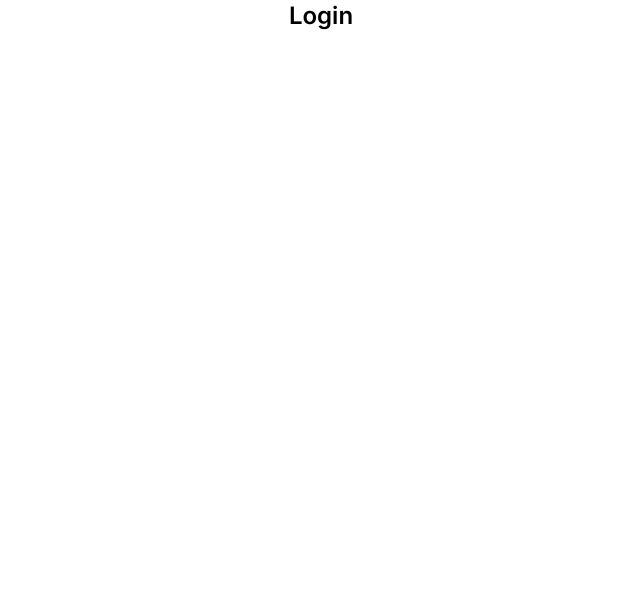
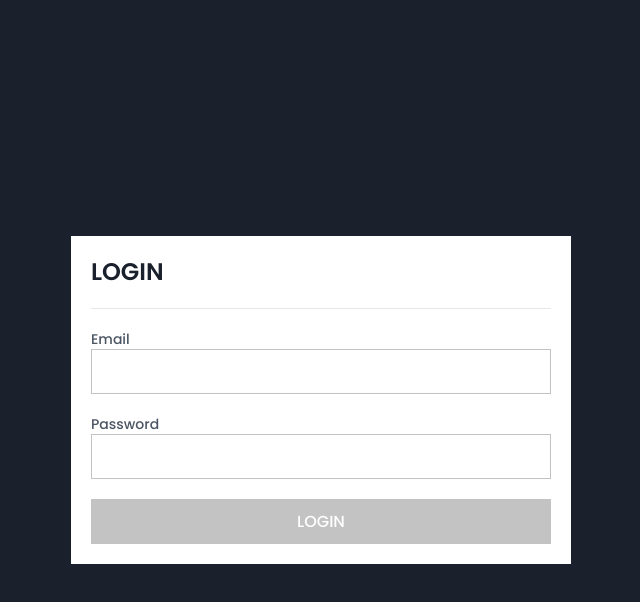
Before and after one commit to biosjuan/my-todo-nextjs, a Next.js app: page /login in a window 1280 px wide. Shown: the top 602 px of the page, without its empty margins (319-959 px from the left). Built offline with nearby package versions, Linux system fonts and the light colour scheme.

Commit message:
added routers

```diff
--- a/src/components/TodoList.tsx
+++ b/src/app/(protected)/_components/TodoList.tsx
@@ -2,8 +2,10 @@
 import React, { useEffect } from 'react';
 import { useSelector, useDispatch } from 'react-redux';
 import { Dispatch } from 'redux';
-import { RootState } from '../redux/store';
+import { RootState } from '../../../redux/store';
 import { getTodos } from '@/redux/todosSlice';
+import useCurrentUser from '@/hooks/useCurrentUser';
+import UserGreeting from '@/app/(protected)/_components/UserGreeting';
 
 const TodoList: React.FC = () => {
   const dispatch: Dispatch<any> = useDispatch();
@@ -12,11 +14,12 @@ const TodoList: React.FC = () => {
     dispatch(getTodos());
   }, [dispatch]);
 
+  const { user } = useCurrentUser('token');
+
   const { todos } = useSelector((state: RootState) => state.todos);
-  console.log('component', todos);
   return (
     <>
-      <h1 className='flex flex-col items-center'>JUSN</h1>
+      <UserGreeting user={user} />
       <div className='flex flex-col items-center'>
         <ul>
           {todos.map((todo) => (
--- /dev/null
+++ b/src/app/(protected)/_components/UserGreeting.tsx
@@ -0,0 +1,19 @@
+import { User } from '@/redux/usersSlice';
+
+import React from 'react';
+
+interface Props {
+  user: User | null;
+}
+
+const UserGreeting: React.FC<Props> = ({ user }) => {
+  if (!user) return null;
+
+  return (
+    <h1 className='flex flex-col items-center text-2xl font-semibold m-5'>
+      {user.email}
+    </h1>
+  );
+};
+
+export default UserGreeting;
--- a/src/app/(protected)/page.tsx
+++ b/src/app/(protected)/page.tsx
@@ -1,13 +1,11 @@
 import ReduxProvider from '@/components/ReduxProvider';
-import TodoList from '@/components/TodoList';
+import TodoList from '@/app/(protected)/_components/TodoList';
 
 export default function Home() {
   return (
     <>
       <h1 className='flex flex-col items-center text-2xl'>Home Page</h1>
-      <ReduxProvider>
-        <TodoList />
-      </ReduxProvider>
+      <TodoList />
     </>
   );
 }
--- a/src/app/(public)/login/page.tsx
+++ b/src/app/(public)/login/page.tsx
@@ -1,7 +1,76 @@
+'use client';
+import { RootState } from '@/redux/store';
+import { User, userLogin } from '@/redux/usersSlice';
+import { useRouter } from 'next/navigation';
+import { Dispatch, useEffect, useState } from 'react';
+import { useDispatch, useSelector } from 'react-redux';
+
 function Login() {
+  const router = useRouter();
+  const dispatch: Dispatch<any> = useDispatch();
+  const [user, setUser] = useState({
+    email: '',
+    password: '',
+  });
+
+  const isLogginButtonDisabled = () => {
+    return !user.password || !user.email;
+  };
+
+  const onLogin = () => {
+    dispatch(userLogin(user));
+  };
+
+  const { currentUser }: { currentUser: User | null } = useSelector(
+    (state: RootState) => state.users
+  );
+
+  useEffect(() => {
+    if (currentUser) {
+      router.push('/');
+    }
+  }, [currentUser, router]);
+
   return (
-    <div className='text-2xl font-semibold flex flex-col items-center'>
-      Login
+    <div className='bg-primary flex flex-col justify-center items-center h-screen lg:p-0 p-5'>
+      <div className='flex flex-col gap-5  bg-white p-5 lg:w-[500px] w=[380px] text-gray-600'>
+        <h1 className='text-2xl font-bold uppercase'>
+          <span className='text-primary'>Login</span>
+        </h1>
+        <hr />
+
+        <div className='flex flex-col'>
+          <label htmlFor='email' className='text-sm'>
+            Email
+          </label>
+          <input
+            type='text'
+            name='email'
+            id='email'
+            onChange={(e) => setUser({ ...user, email: e.target.value })}
+            value={user.email}
+          />
+        </div>
+        <div className='flex flex-col'>
+          <label htmlFor='password' className='text-sm'>
+            Password
+          </label>
+          <input
+            type='text'
+            name='password'
+            id='password'
+            onChange={(e) => setUser({ ...user, password: e.target.value })}
+            value={user.password}
+          />
+        </div>
+        <button
+          className={isLogginButtonDisabled() ? 'btn-disabled' : 'btn-primary'}
+          disabled={isLogginButtonDisabled()}
+          onClick={() => onLogin()}
+        >
+          LOGIN
+        </button>
+      </div>
     </div>
   );
 }
--- a/src/app/globals.css
+++ b/src/app/globals.css
@@ -1,3 +1,49 @@
+@import url('https://fonts.googleapis.com/css2?family=Montserrat:ital,wght@0,600;1,500&family=Poppins:wght@500;600&display=swap');
 @tailwind base;
 @tailwind components;
 @tailwind utilities;
+
+*{
+    font-family: 'Poppins', sans-serif !important;
+  }
+
+  input, select, textarea {
+    min-height: 45px !important;
+    border: 1px solid #c3c3c3 !important;
+    padding: 0px 10px !important;
+  }
+
+  input:focus, select:focus, textarea:focus {
+    outline: none !important;
+    border: 1px solid #585858;
+  }
+
+  textarea {
+    min-height: 100px !important;
+    padding: 10px !important;
+  }
+
+  button {
+    border: none !important;
+    outline: none m !important;
+    cursor: pointer;
+    height: 45px !important;
+    padding: 0 20px !important;
+  }
+
+  .btn-outline {
+    background-color: white !important;
+    color: #1A202C m !important;
+    border: 1px solid #1A202C !important;
+  }
+
+  .btn-primary {
+    background-color: #1a202c !important;
+    color: white;
+  }
+
+  .btn-disabled {
+    background-color: #c3c3c3;
+    color: white;
+    pointer-events: none !important;
+  }
--- a/src/app/layout.tsx
+++ b/src/app/layout.tsx
@@ -1,22 +1,25 @@
-import './globals.css'
-import type { Metadata } from 'next'
-import { Inter } from 'next/font/google'
+import ReduxProvider from '@/components/ReduxProvider';
+import './globals.css';
+import type { Metadata } from 'next';
+import { Inter } from 'next/font/google';
 
-const inter = Inter({ subsets: ['latin'] })
+const inter = Inter({ subsets: ['latin'] });
 
 export const metadata: Metadata = {
   title: 'Create Next App',
   description: 'Generated by create next app',
-}
+};
 
 export default function RootLayout({
   children,
 }: {
-  children: React.ReactNode
+  children: React.ReactNode;
 }) {
   return (
-    <html lang="en">
-      <body className={inter.className}>{children}</body>
+    <html lang='en'>
+      <ReduxProvider>
+        <body className={inter.className}>{children}</body>
+      </ReduxProvider>
     </html>
-  )
+  );
 }
--- /dev/null
+++ b/src/hooks/useCurrentUser.tsx
@@ -0,0 +1,38 @@
+import { User } from '@/redux/usersSlice';
+import { useEffect, useState } from 'react';
+
+interface UseCurrentUser {
+  (key: string): {
+    user: User | null;
+  };
+}
+
+const parseCookie = (key: string) => {
+  const cookie = document.cookie
+    .split('; ')
+    .find((row) => row.startsWith(`${key}=`));
+  if (!cookie) return null;
+
+  const userCookieValue = cookie.split('=')[1];
+  try {
+    return JSON.parse(userCookieValue) as User;
+  } catch {
+    return null;
+  }
+};
+
+const useCurrentUser: UseCurrentUser = (key) => {
+  const [user, setUser] = useState<User | null>(null);
+  const [error, setError] = useState<unknown>();
+
+  useEffect(() => {
+    const user = parseCookie(key);
+    if (user) {
+      setUser(user);
+    }
+  }, [key]);
+
+  return { user };
+};
+
+export default useCurrentUser;
--- a/src/redux/store.ts
+++ b/src/redux/store.ts
@@ -1,9 +1,11 @@
 import { Action, ThunkAction, configureStore } from '@reduxjs/toolkit';
 import todosReducer from './todosSlice';
+import usersSlie from './usersSlice';
 
 const store = configureStore({
   reducer: {
     todos: todosReducer,
+    users: usersSlie,
   },
 });
 
--- /dev/null
+++ b/src/redux/usersSlice.ts
@@ -0,0 +1,40 @@
+import { createSlice, PayloadAction, createAsyncThunk } from '@reduxjs/toolkit';
+import axios from 'axios';
+
+export interface User {
+  id?: number;
+  email: string;
+  password: string;
+}
+
+interface UserState {
+  currentUser: User | null;
+}
+
+const initialState: UserState = {
+  currentUser: null,
+};
+
+export const userLogin = createAsyncThunk('user/login', async (user: User) => {
+  const response = await axios.post('/api/login', user);
+  return response.data;
+});
+
+const userSliede = createSlice({
+  name: 'user',
+  initialState,
+  reducers: {
+    addUser: (state, action: PayloadAction<User>) => {
+      state.currentUser = action.payload;
+    },
+  },
+  extraReducers: (builder) => {
+    builder.addCase(userLogin.fulfilled, (state, action) => {
+      document.cookie = `token=${JSON.stringify(action.payload)}`;
+      state.currentUser = action.payload;
+    });
+  },
+});
+
+export const { addUser } = userSliede.actions;
+export default userSliede.reducer;
--- a/tailwind.config.ts
+++ b/tailwind.config.ts
@@ -1,4 +1,4 @@
-import type { Config } from 'tailwindcss'
+import type { Config } from 'tailwindcss';
 
 const config: Config = {
   content: [
@@ -8,13 +8,11 @@ const config: Config = {
   ],
   theme: {
     extend: {
-      backgroundImage: {
-        'gradient-radial': 'radial-gradient(var(--tw-gradient-stops))',
-        'gradient-conic':
-          'conic-gradient(from 180deg at 50% 50%, var(--tw-gradient-stops))',
+      colors: {
+        primary: '#1a202c',
       },
     },
   },
   plugins: [],
-}
-export default config
+};
+export default config;
```
Also changed, not shown: src/middleware.ts (added, +22 -0 lines).
